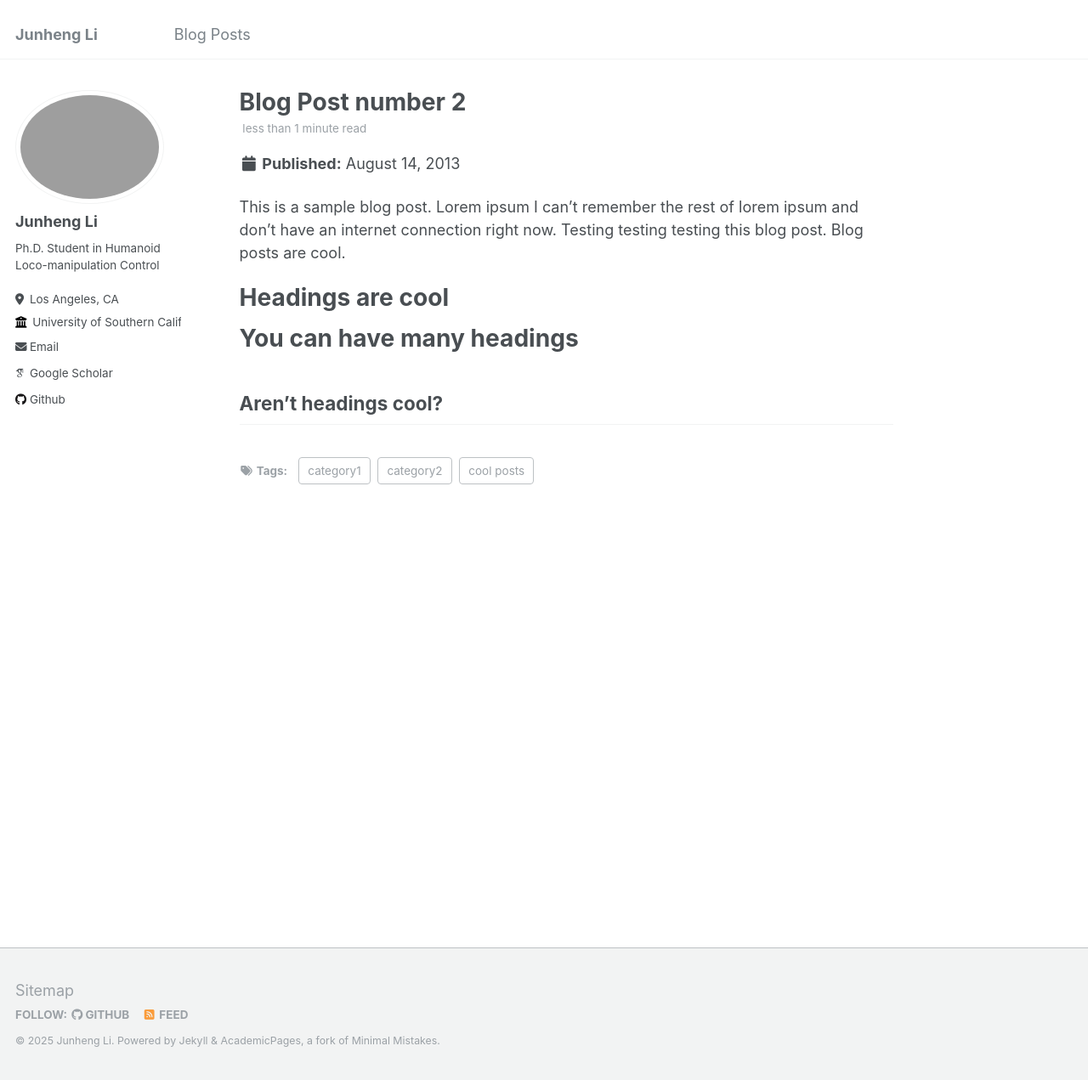
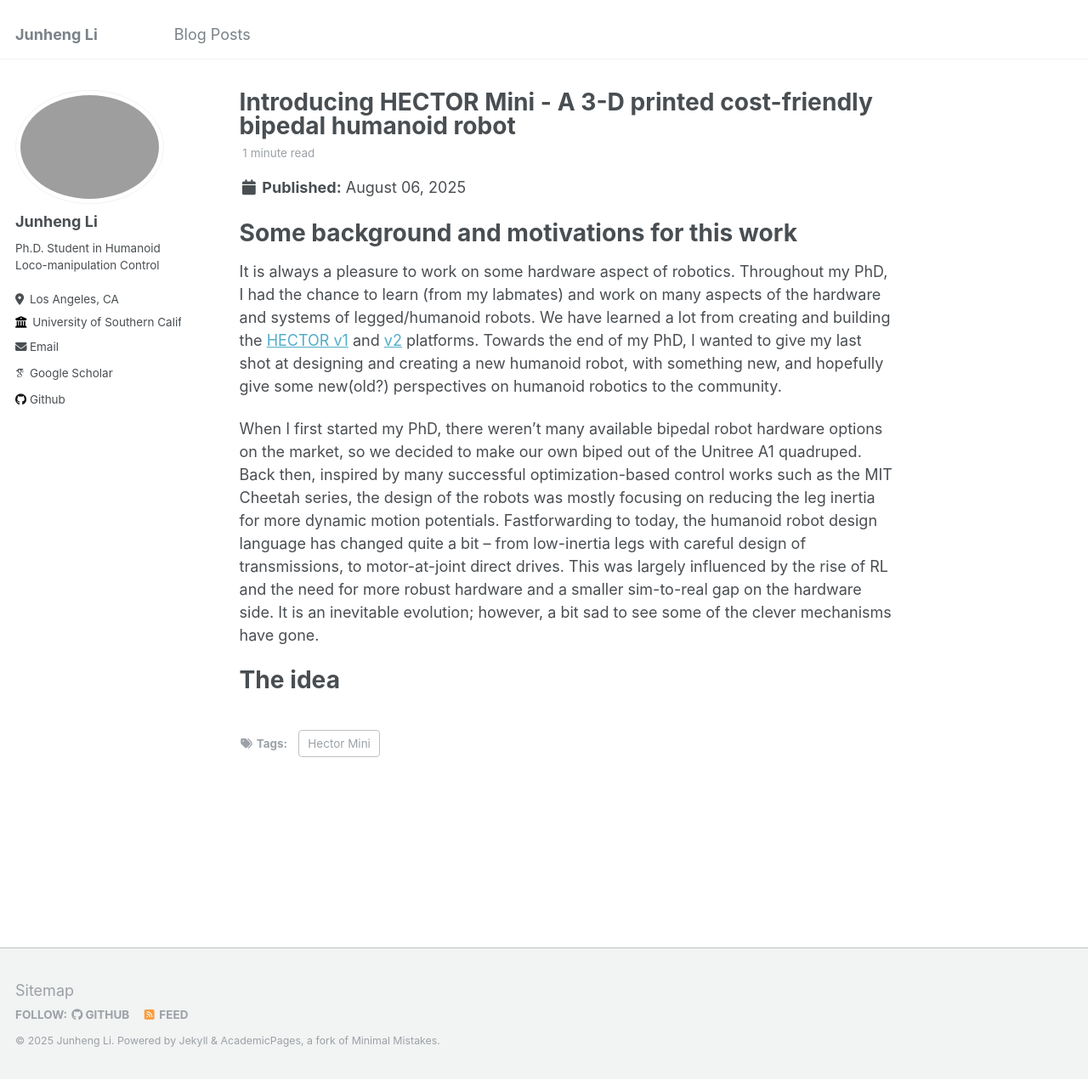
Before and after one commit to junhengl/junhengl.github.io, a Jekyll site: the page built from _posts/2013-08-14-blog-post-2.md, in a window 1280 px wide and 1271 px high. Shown: the whole window at 85% size. Built offline with Jekyll 4.4.1, drawn with Linux system fonts in a browser that asks for light colours; some web fonts are replaced.

Commit message:
Update 2013-08-14-blog-post-2.md

```diff
--- a/_posts/2013-08-14-blog-post-2.md
+++ b/_posts/2013-08-14-blog-post-2.md
@@ -1,20 +1,19 @@
 ---
-title: 'Blog Post number 2'
-date: 2013-08-14
-permalink: /posts/2013/08/blog-post-2/
+title: 'Introducing HECTOR Mini - A 3-D printed cost-friendly bipedal humanoid robot'
+date: 2025-08-06
+permalink: /posts/2025/08/blog-post-1/
 tags:
-  - cool posts
-  - category1
-  - category2
+  - Hector Mini
 ---
 
-This is a sample blog post. Lorem ipsum I can't remember the rest of lorem ipsum and don't have an internet connection right now. Testing testing testing this blog post. Blog posts are cool.
 
-Headings are cool
+Some background and motivations for this work
 ======
+It is always a pleasure to work on some hardware aspect of robotics. Throughout my PhD, I had the chance to learn (from my labmates) and work on many aspects of the hardware and systems of legged/humanoid robots.
+We have learned a lot from creating and building the [HECTOR v1](https://youtu.be/NcW-NFwjMh0) and [v2](https://youtu.be/W4f0641Kcpg?si=lgCcTYkCz_Fuz41s) platforms. Towards the end of my PhD, I wanted to give my last shot at designing and creating a new humanoid robot, with something new, and hopefully give some new(old?) perspectives on humanoid robotics to the community.
 
-You can have many headings
+When I first started my PhD, there weren't many available bipedal robot hardware options on the market, so we decided to make our own biped out of the Unitree A1 quadruped. Back then, inspired by many successful optimization-based control works such as the MIT Cheetah series, the design of the robots was mostly focusing on reducing the leg inertia for more dynamic motion potentials. Fastforwarding to today, the humanoid robot design language has changed quite a bit -- from low-inertia legs with careful design of transmissions, to motor-at-joint direct drives. This was largely influenced by the rise of RL and the need for more robust hardware and a smaller sim-to-real gap on the hardware side. It is an inevitable evolution; however, a bit sad to see some of the clever mechanisms have gone.
+
+
+The idea
 ======
-
-Aren't headings cool?
-------
```
